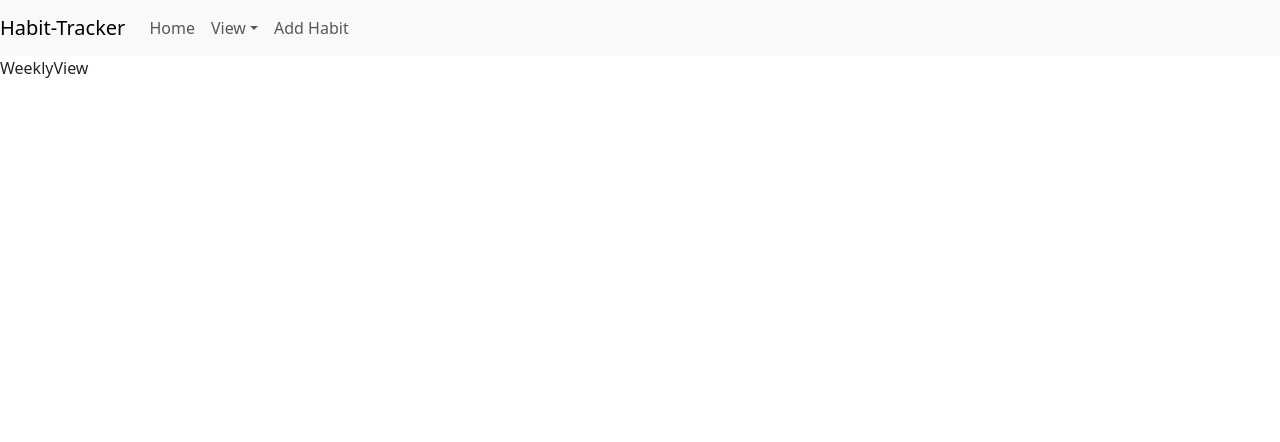
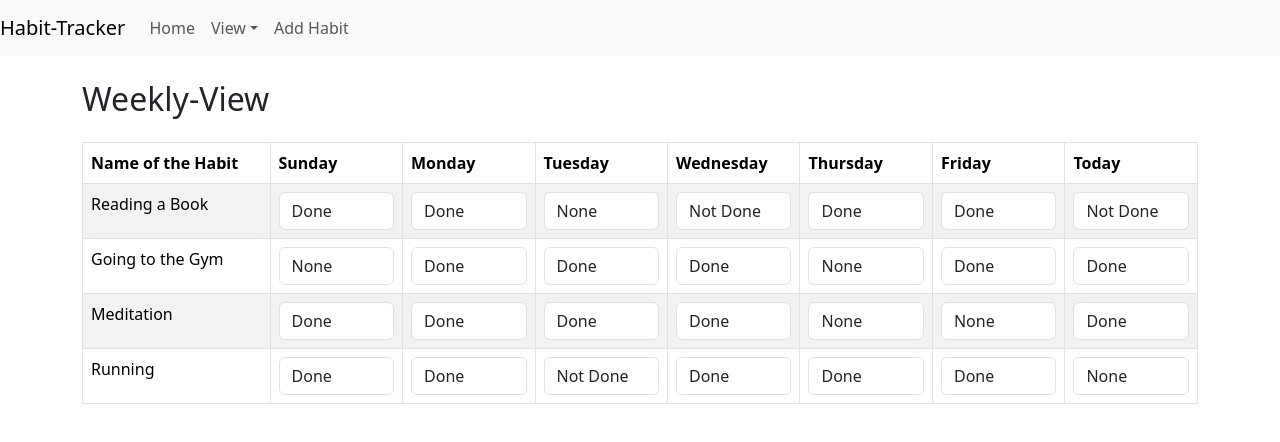
Before and after one commit to Manohar7730/habitTrack-react, a React (Vite) app: page /weekly-view in a window 1280 px wide. Shown: the top 442 px of the page. Built offline with nearby package versions, Linux system fonts and the light colour scheme.

Commit message:
Feteching all habits in weekly-view for whole week from sunday to saturday and updating statuses done successfully

```diff
--- a/src/components/WeeklyView.jsx
+++ b/src/components/WeeklyView.jsx
@@ -1,5 +1,67 @@
+import Container from "react-bootstrap/esm/Container";
+import Table from "react-bootstrap/Table";
+import Form from "react-bootstrap/Form";
+import { useDispatch, useSelector } from "react-redux";
+import { updateHabitStatus } from "../actions";
+
 function WeeklyView() {
-  return <div>WeeklyView</div>;
+  const dispatch = useDispatch();
+  const habits = useSelector((state) => state.habits.allHabits);
+  const today = new Date().toLocaleDateString("en-US", { weekday: "long" });
+  const handleUpdateStatus = (habitId, date, status) => {
+    dispatch(updateHabitStatus(habitId, date, status));
+  };
+
+  const getPreviousDates = () => {
+    const previousDates = [];
+    for (let i = 0; i < 7; i++) {
+      const previousDate = new Date();
+      previousDate.setDate(previousDate.getDate() - (6 - i));
+      previousDates.push(
+        previousDate.toLocaleDateString("en-US", { weekday: "long" })
+      );
+    }
+    return previousDates;
+  };
+
+  const previousDates = getPreviousDates();
+  return (
+    <Container>
+      <h2 className="my-4">Weekly-View</h2>
+      <Table striped bordered hover responsive>
+        <thead>
+          <tr>
+            <th>Name of the Habit</th>
+            {previousDates.map((date) => (
+              <th key={date}>{date === today ? "Today" : date}</th>
+            ))}
+          </tr>
+        </thead>
+        <tbody>
+          {habits.map((habit) => (
+            <tr key={habit.id}>
+              <td>{habit.title}</td>
+              {previousDates.map((date) => (
+                <td key={date}>
+                  <Form.Control
+                    as="select"
+                    value={habit.status[date] || "None"}
+                    onChange={(e) =>
+                      handleUpdateStatus(habit.id, date, e.target.value)
+                    }
+                  >
+                    <option value="None">None</option>
+                    <option value="Done">Done</option>
+                    <option value="Not Done">Not Done</option>
+                  </Form.Control>
+                </td>
+              ))}
+            </tr>
+          ))}
+        </tbody>
+      </Table>
+    </Container>
+  );
 }
 
 export default WeeklyView;
```
